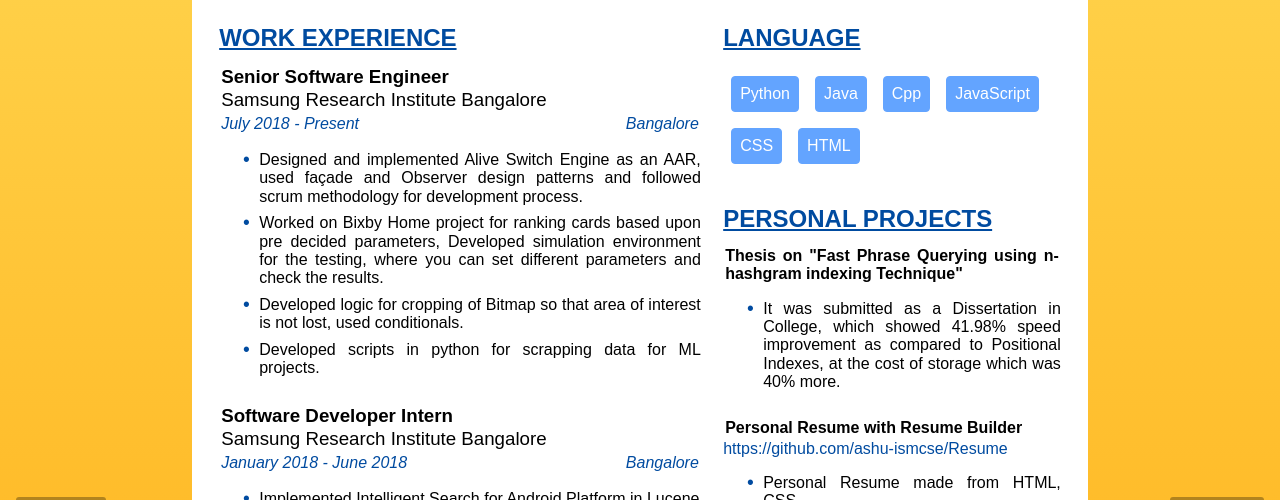
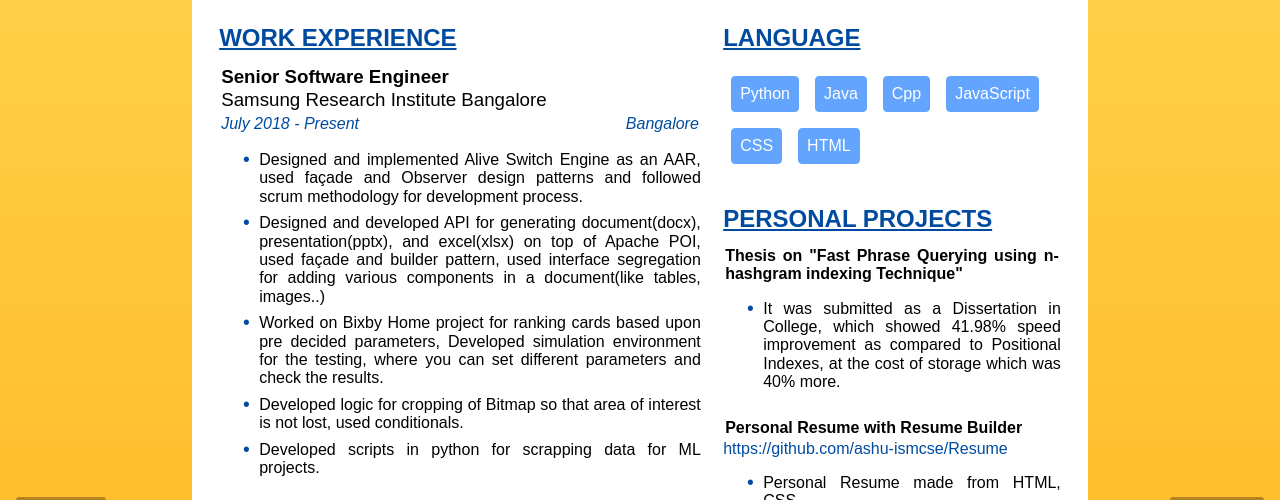
Before and after one commit to ashu-ismcse/Resume, a plain HTML site: page index.html in a window 1280 px wide. Shown: the part 225-725 px from the top of the page. Drawn offline with Linux system fonts and the light colour scheme.

Commit message:
Add writer API

```diff
--- a/index.html
+++ b/index.html
@@ -83,6 +83,9 @@
 							<ul class="experience-description">
 								<li>Designed and implemented Alive Switch Engine as an AAR, used façade and Observer
 									design patterns and followed scrum methodology for development process.</li>
+								<li>Designed and developed API for generating document(docx), presentation(pptx), and excel(xlsx)
+									on top of Apache POI, used façade and builder pattern, used interface segregation for adding
+									various components in a document(like tables, images..) </li>
 								<li>Worked on Bixby Home project for ranking cards based upon pre decided parameters,
 									Developed simulation environment for the testing, where you can set different
 									parameters and check the results.</li>
```
